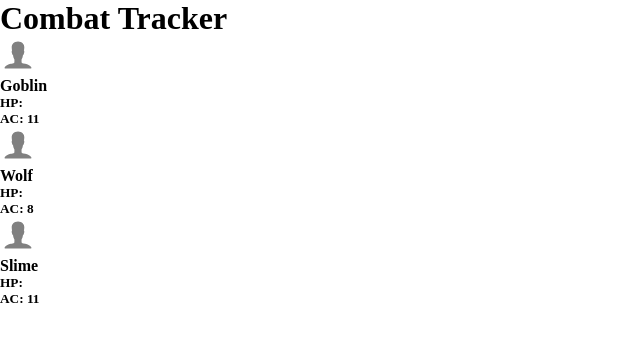
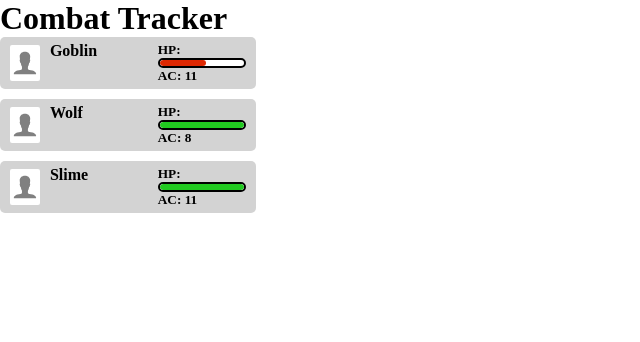
Before and after one commit to dreniff3/Combat-Tracker, a React (Vite) app in the folder frontend/: page / in a window 1280 px wide. Shown: the top 342 px of the page, without its empty margins (0-640 px from the left). Built offline with nearby package versions, Linux system fonts and the light colour scheme.

Commit message:
Add styles for fighters

```diff
--- a/frontend/src/index.css
+++ b/frontend/src/index.css
@@ -45,3 +45,38 @@ button:focus-visible {
 
   }
 }
+
+.fighter-card {
+  display: flex;
+  align-items: center;
+  gap: 10px;
+  margin-bottom: 10px;
+  background-color: lightgray;
+  width: 20%;
+  height: fit-content;
+  border-radius: 5px;
+  padding: 5px 10px;
+}
+
+.fighter-card--body {
+  display: flex;
+  width: 100%;
+  justify-content: space-between;
+}
+
+.fighter-card--stats {
+  width: 45%;
+}
+
+.health-container {
+  width: 100%;
+  background: white;
+  border: 2px solid black;
+  border-radius: 20px;
+  overflow: hidden;
+  height: 10px;
+}
+
+.health-container .health-container--bar {
+
+}
```
